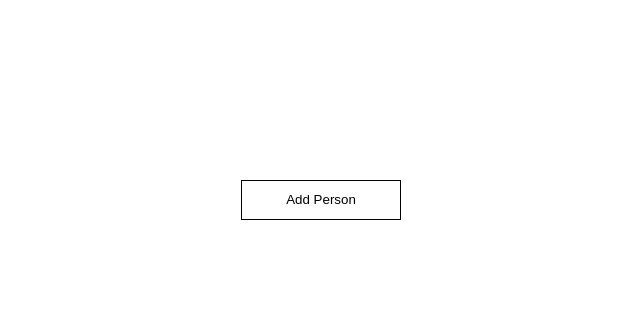
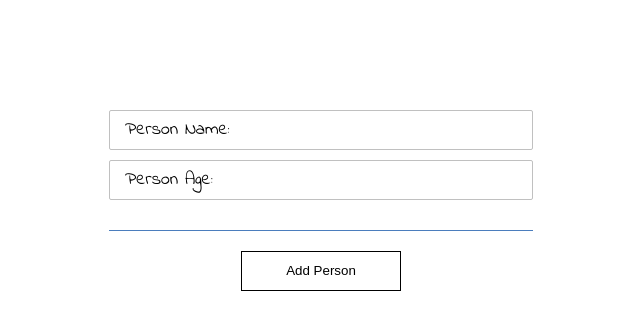
Before and after one commit to Mak-Pro/react-practice, a React (Create React App) app: page / in a window 1280 px wide. Shown: the top 330 px of the page, without its empty margins (319-959 px from the left). Built offline with nearby package versions, Linux system fonts and the light colour scheme.

Commit message:
redux and component local state combination via input fields

```diff
--- a/src/components/AddPerson/AddPerson.js
+++ b/src/components/AddPerson/AddPerson.js
@@ -1,11 +1,47 @@
-import React from 'react';
+import React, { Component } from 'react';
 
 import './AddPerson.css';
 
-const addPerson = (props) => (
-    <div className="AddPerson">
-        <button onClick={props.personAdded}>Add Person</button>
-    </div>
-);
+class AddPerson extends Component {
 
-export default addPerson;
+	state = {
+		name: '',
+		age: '',
+	}
+
+	clearDataHandler = () => {
+		this.setState({
+			name: '',
+			age: ''
+		});
+	}
+
+	render() {
+
+		return (
+		    <div className="AddPerson">
+		    		<input
+		    			type="text"
+		    			placeholder='Person Name:'
+		    			onChange={(e) => this.setState({name: e.target.value})}
+		    			value={this.state.name}
+		    		/>
+		    		<input
+		    			type="text"
+		    			placeholder='Person Age:'
+		    			onChange={(e) => this.setState({age: e.target.value})}
+		    			value={this.state.age}
+		    		/>
+		    		<hr />
+		        <button onClick={() => {
+		        	return (
+		        		this.props.personAdded(this.state.name, this.state.age),
+		        		this.clearDataHandler()
+		        	)
+		        }}>Add Person</button>
+		    </div>
+		);
+	}
+}
+
+export default AddPerson;
--- a/src/containers/Persons.js
+++ b/src/containers/Persons.js
@@ -19,7 +19,7 @@ class Persons extends Component {
 
     return (
       <div>
-      <AddPerson personAdded={addPersonHandler} />
+      <AddPerson personAdded={(name, age) => addPersonHandler(name, age)} />
       {persons.map(person => (
         <Person
         key={person.id}
@@ -41,7 +41,7 @@ const mapStateToProps = (state) => {
 
 const mapDispatchToProps = (dispatch) => {
   return {
-    addPersonHandler: () => dispatch({type: actionTypes.ADD_PERSON}),
+    addPersonHandler: (name, age) => dispatch({type: actionTypes.ADD_PERSON, payload: {name, age}}),
     deletePersonHandler: (id) => dispatch({type: actionTypes.DELETE_PERSON, payload: {personId: id}}),
   }
 }
--- a/src/store/reducers/personsReducer.js
+++ b/src/store/reducers/personsReducer.js
@@ -9,8 +9,8 @@ const personsReducer = (state = initialState, action) => {
 		case actionTypes.ADD_PERSON:
 			const newPerson = {
 				id: Math.random(),
-				name: 'Max',
-				age: Math.floor( Math.random() * 40 )
+				name: action.payload.name,
+				age: action.payload.age
 			}
 			return {
 				...state,
```
